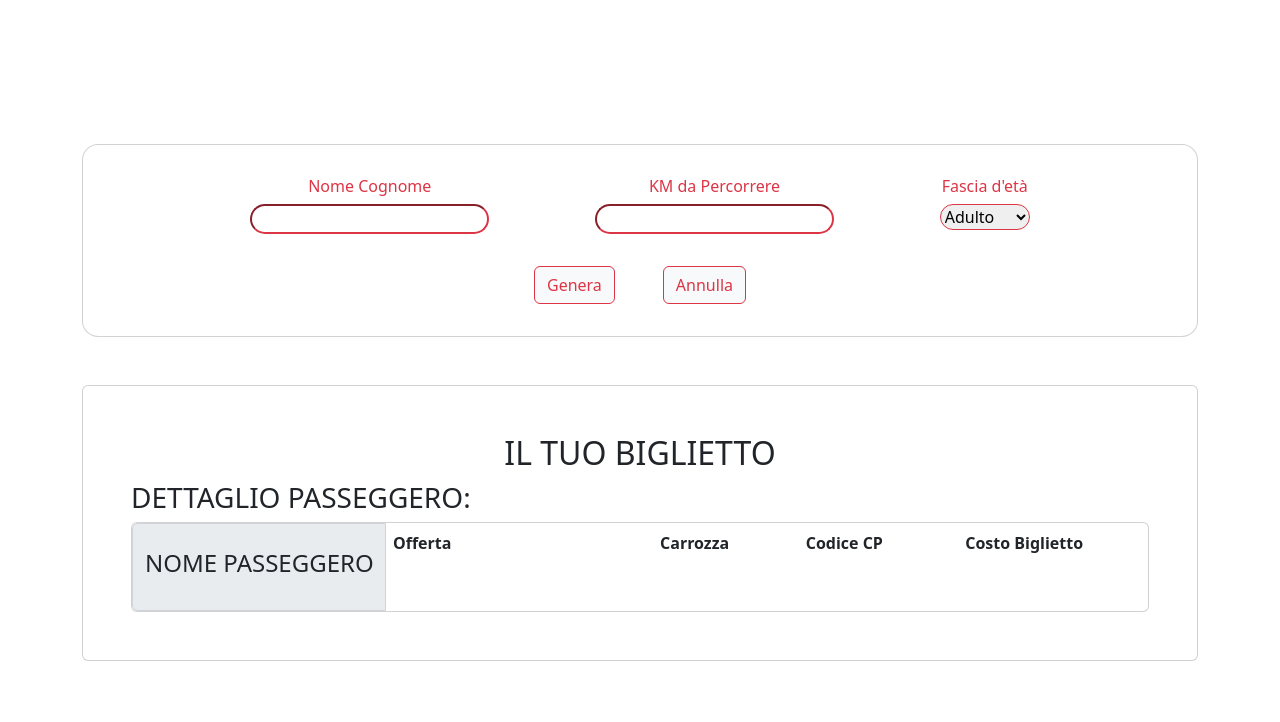
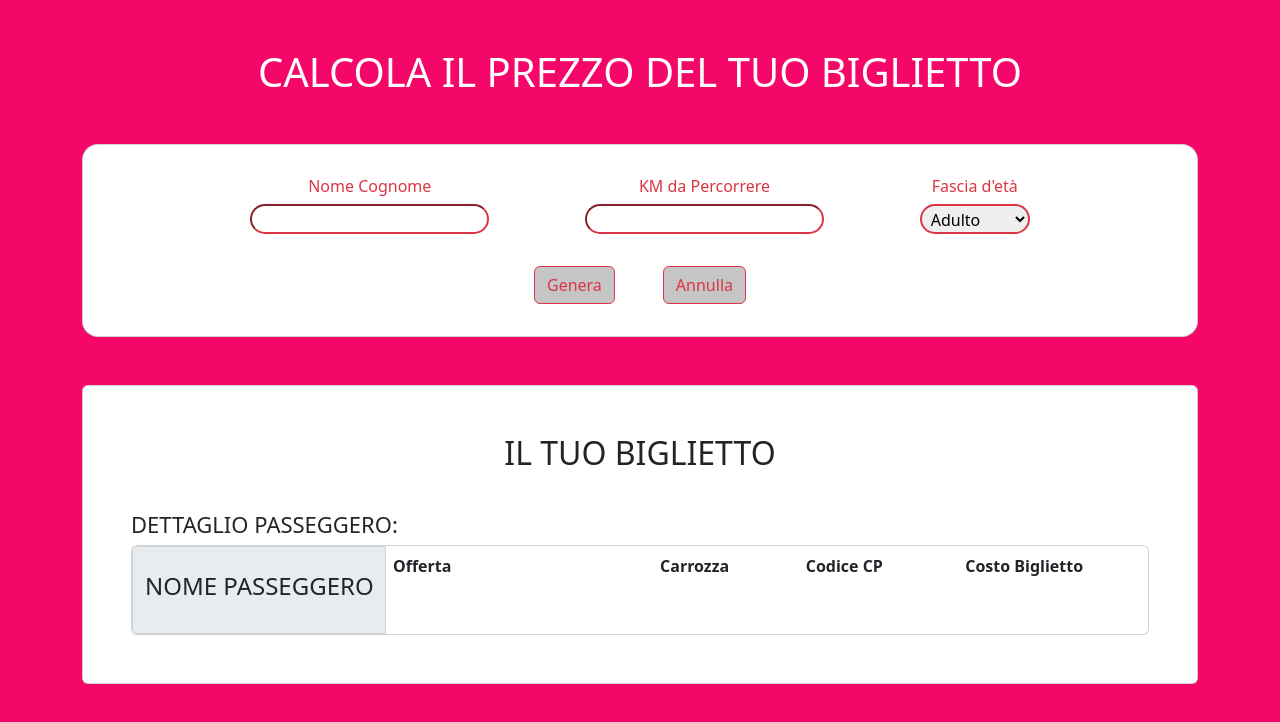
Before and after one commit to Riccardo15Pinto/js-biglietto-treno-form, a plain HTML site: page index.html in a window 1280 px wide. Drawn offline with nearby package versions, Linux system fonts and the light colour scheme.

Commit message:
customize main content

```diff
--- a/css/style.css
+++ b/css/style.css
@@ -1,3 +1,28 @@
 .w-35{
     width: 35%;
 }
+
+#age-user{
+    height: 30px;
+    width: 110px;
+    padding: 2px 5px;
+    border: 2px solid;
+}
+
+[class^="btn"]{
+    background-color: rgb(197, 197, 197);
+}
+
+h3{
+    font-size: 22px;
+    font-weight: 500;
+    margin-top: 30px;
+}
+
+h4{
+    font-size: 24px;
+}
+
+body{
+    background-color: rgb(245, 6, 105);
+}
```
